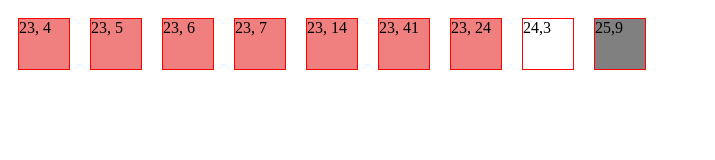
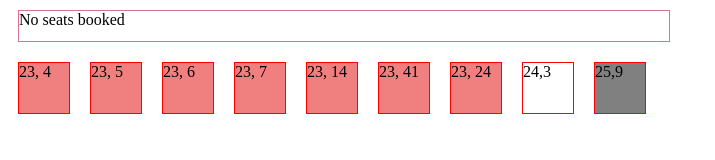
Before and after one commit to ibatlecturer/cinemaseating, a plain HTML site: page index.html in a window 1280 px wide. Both pictures are taken after a click on the element "24,3". Shown: the whole page, without its empty margins (0-715 px from the left). Drawn offline with nearby package versions, Linux system fonts and the light colour scheme.

Commit message:
adding count seats booked

```diff
--- a/index.html
+++ b/index.html
@@ -8,6 +8,14 @@
     <script src="https://ajax.googleapis.com/ajax/libs/jquery/2.2.4/jquery.min.js"></script>
     <script src="js/site.js"></script>
     <style>
+
+        #seatsBooked {
+            width: 650px;
+            height: 30px;
+            margin: 10px;
+            border: solid 1px palevioletred;
+
+        }
         .seat {
             width: 50px;
             height: 50px;
@@ -25,6 +33,7 @@
 </head>
 
 <body>
+    <div id ="seatsBooked"></div>
     <div  class="seat available" data-row="10" data-col="10" >23, 4</div>
     <div  class="seat available" data-row="10" data-col="10" >23, 5</div>
     <div  class="seat available" data-row="10" data-col="10" >23, 6</div>
--- a/js/site.js
+++ b/js/site.js
@@ -5,7 +5,7 @@ $(function () {
     // Add a click event handler to a seat
 
     $('.seat').on('click', function () {
-        const numberOfSeatsToBook = 2;
+        const numberOfSeatsToBook = 12;
         showConsoleMessage(`Box is clicked`)
 
         // Is this seat taken and if so don't do anything
@@ -34,10 +34,30 @@ $(function () {
 
         showConsoleMessage(`Row is ${row} and col is ${col}`)
 
-
+        showSeatsBooked()
 
     });
 })
+
+
+
+function showSeatsBooked() {
+
+    const count = $(".selected").length;
+    var seatingMessage = [];
+    $(".selected").each(function (index) {
+        const row = $(this).data('row');
+        const col = $(this).data('col');
+        seatingMessage.push(`[${row},${col}]`);
+    });
+
+
+    if (count > 0) {
+        $("#seatsBooked").html(`Total Seats Booked: ${count} :  ${seatingMessage.join(' ')}`)
+    } else {
+        $("#seatsBooked").html(`No seats booked`)
+    }
+}
 
 function showConsoleMessage(message) {
 
```
